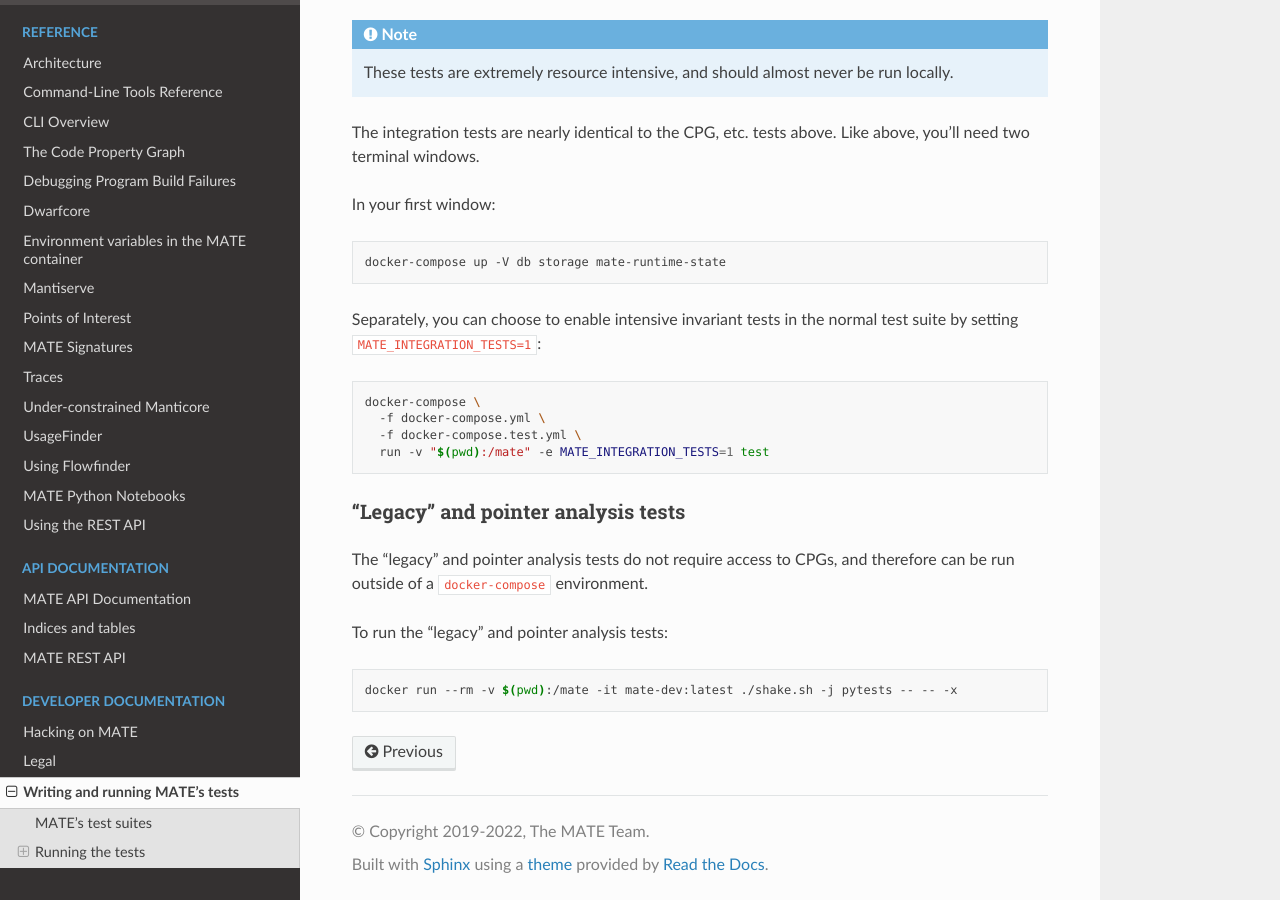
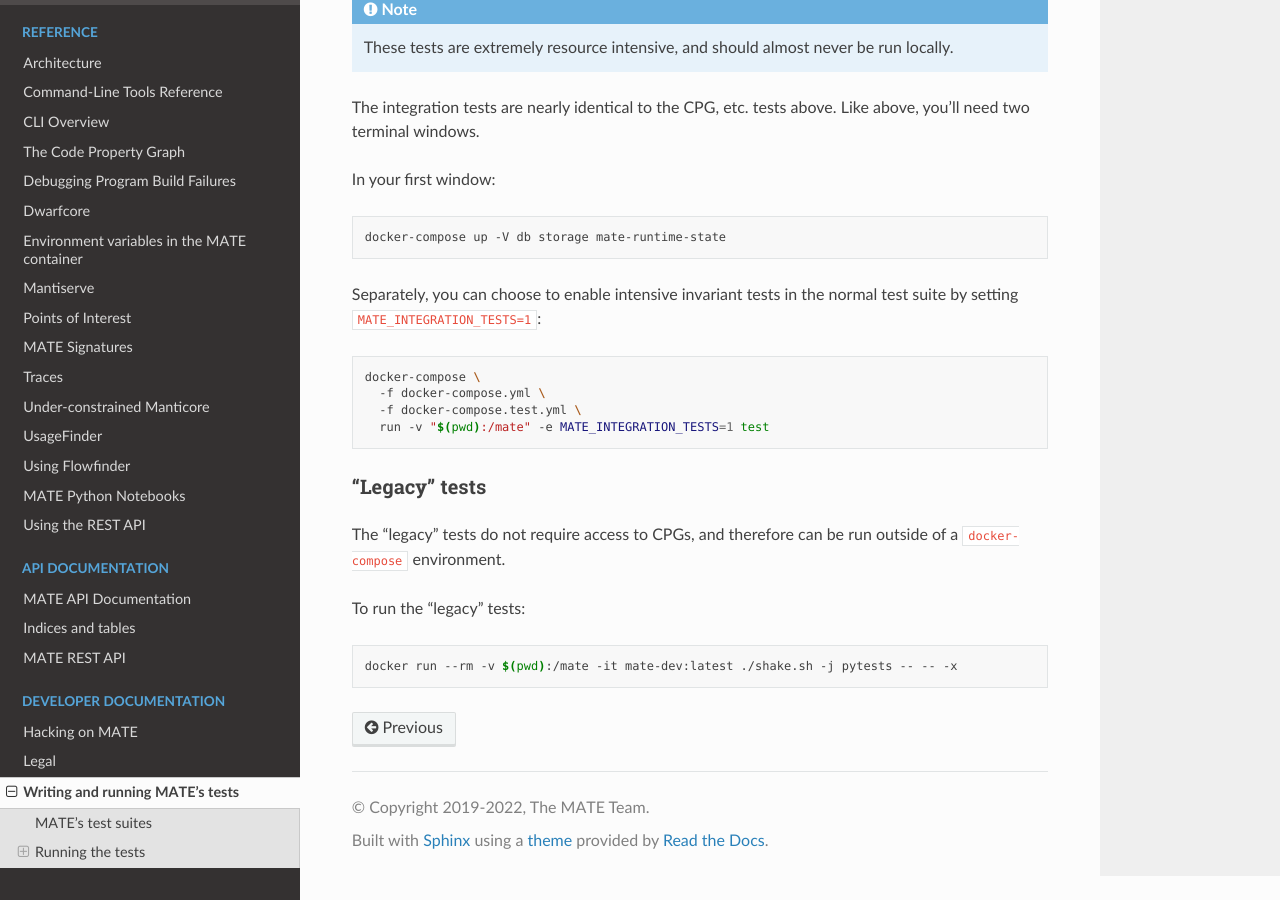
Before and after one commit to GaloisInc/MATE, a Sphinx documentation site: the page built from doc/testing.rst, in a window 1280 px wide and 900 px high, scrolled down 2362 px. Built offline with Sphinx 7.4.7 and the Read the Docs theme 2.0.0, drawn with Linux system fonts in a browser that asks for light colours; pages that are not in the unit, such as notebooks, are missing from menus; some of the changed text lies outside the part shown.

Commit message:
doc/testing: Remove references to pointer analysis tests

```diff
--- a/doc/testing.rst
+++ b/doc/testing.rst
@@ -20,7 +20,6 @@ which are controlled by ``pytest``:
 * Dwarfcore-specific tests live under ``tests/dwarfcore``
 * Mantiserve-specific tests live under ``tests/mantiserve``
 * Integration tests live under ``tests/integration``
-* Pointer analysis tests live under ``llvm/PointerAnalysis/test``
 * "Legacy" tests (mostly for datastructures) live under ``frontend/test``
 
 *****************
@@ -137,13 +136,13 @@ test suite by setting ``MATE_INTEGRATION_TESTS=1``:
       run -v "$(pwd):/mate" -e MATE_INTEGRATION_TESTS=1 test
 
 
-"Legacy" and pointer analysis tests
-~~~~~~~~~~~~~~~~~~~~~~~~~~~~~~~~~~~
+"Legacy" tests
+~~~~~~~~~~~~~~
 
-The "legacy" and pointer analysis tests do not require access to CPGs, and
-therefore can be run outside of a ``docker-compose`` environment.
+The "legacy" tests do not require access to CPGs, and therefore can be run
+outside of a ``docker-compose`` environment.
 
-To run the "legacy" and pointer analysis tests:
+To run the "legacy" tests:
 
 .. code-block:: bash
 
```
